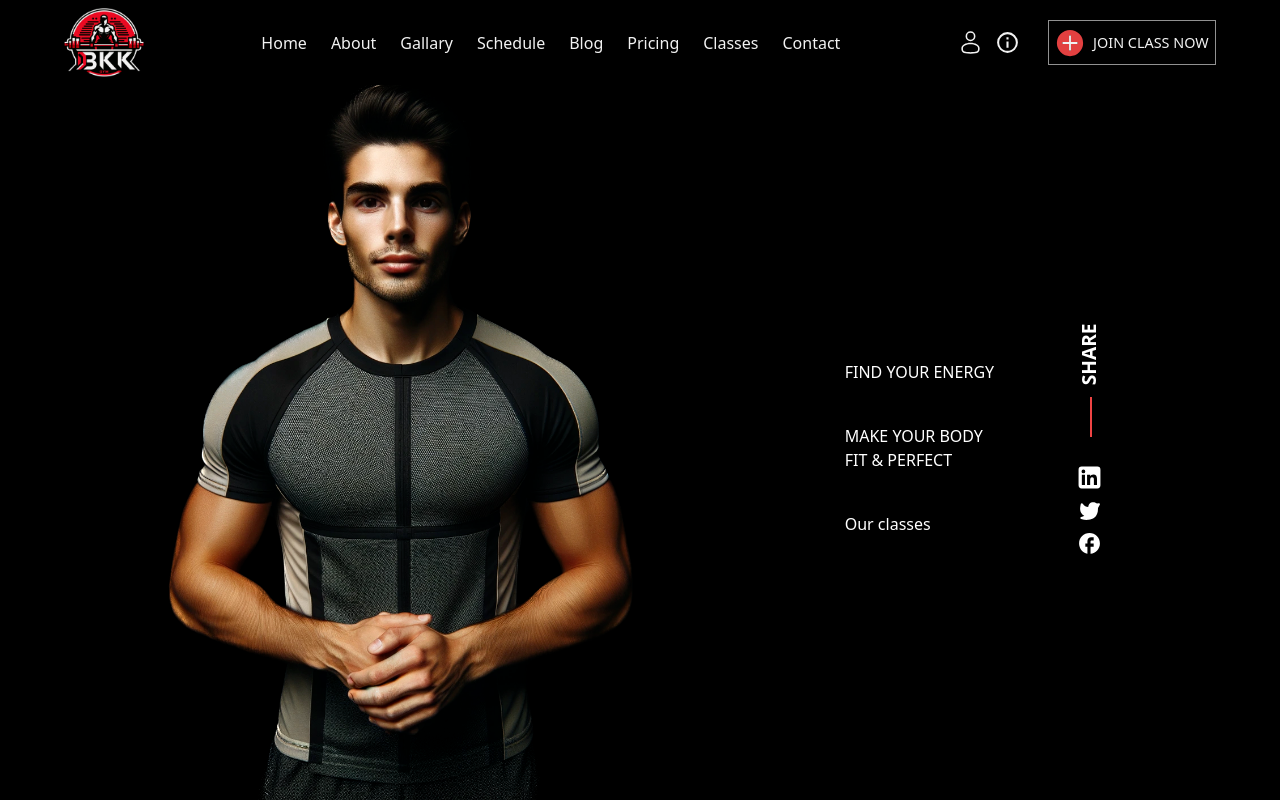
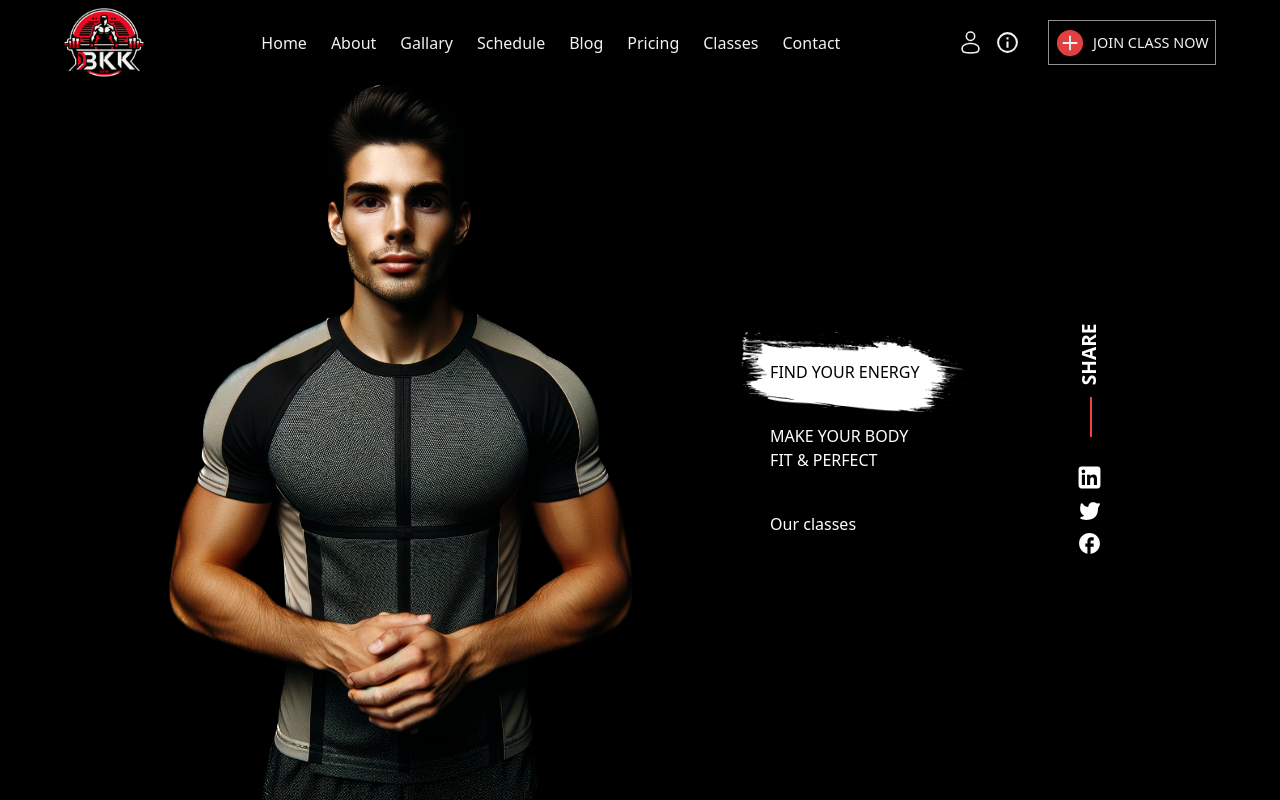
Before and after one commit to OnigiriKing/new-project, a React (Create React App) app: page / in a window 1280 px wide. Built offline with nearby package versions, Linux system fonts and the light colour scheme.

Commit message:
Home small update

```diff
--- a/src/components/homeComp/Home.jsx
+++ b/src/components/homeComp/Home.jsx
@@ -1,5 +1,6 @@
 import sportsMan from "./img/sportsMan.png"
 import allSvg from "svg/allSvg";
+import brush from "./img/brush.png"
 
 export default function Home() {
   return (
@@ -11,7 +12,12 @@ export default function Home() {
         />
         <div class="flex gap-16 mr-[10rem] items-center">
           <div class="z-[10] flex flex-col gap-10">
-            <div>FIND YOUR ENERGY</div>
+            <div class="relative flex items-center w-[14rem]">
+              <img src={brush} class="absolute z-[1] h-20 right-[1.8rem]" />
+              <h3 class="z-[2] relative text-black">
+                FIND YOUR ENERGY
+              </h3>
+            </div>
             <div>
               <h2>MAKE YOUR BODY</h2>
               <h2>FIT & PERFECT</h2>
```
Also changed, not shown: src/components/homeComp/img/brush.png (added), src/dist/style.css.
